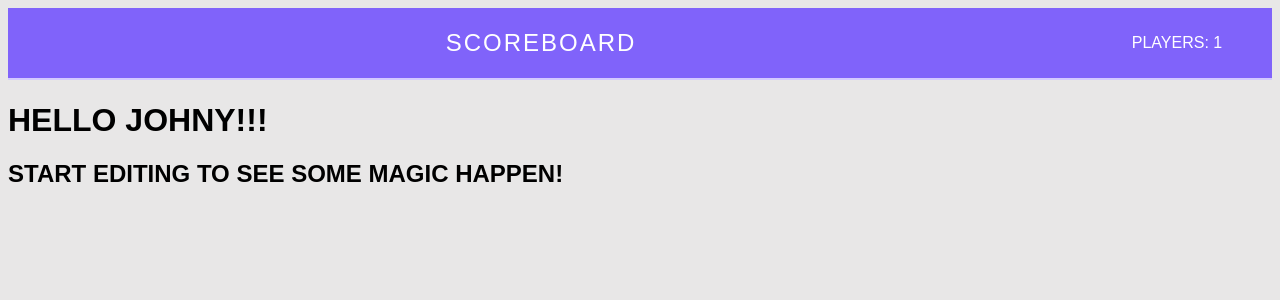
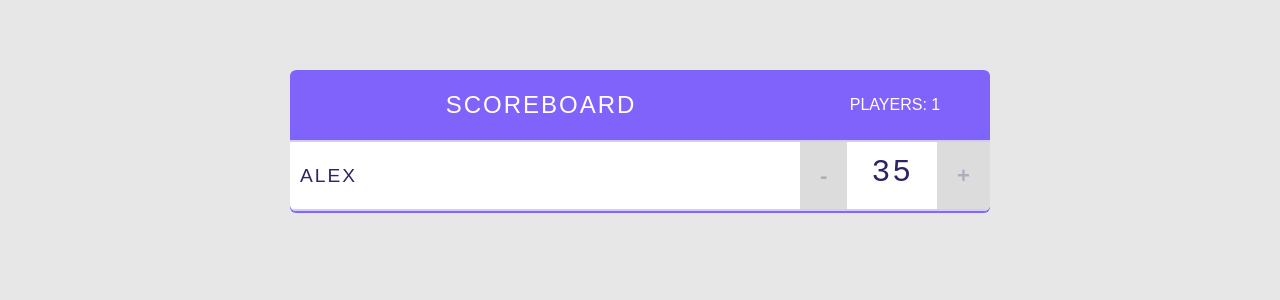
Before and after one commit to alekspanteli/test-react, a React (Create React App) app: page / in a window 1280 px wide. Shown: the top 300 px of the page. Built offline with nearby package versions, Linux system fonts and the light colour scheme.

Commit message:
Update App.js

```diff
--- a/src/App.js
+++ b/src/App.js
@@ -10,12 +10,37 @@
   );
 }
 
-export default function App() {
+const Counter = () => {
   return (
-    <div className="App">
+    <div className="counter">
+        <button className="counter-action decrement"> - </button>
+        <span className="counter-score">35</span>
+        <button className="counter-action increment"> + </button>
+    </div>
+  )
+}
+
+const Player = () => {
+  return (
+    <div className="player">
+      <span className="player-name">
+        Alex
+      </span>
+
+      <Counter />
+    </div>
+  )
+}
+
+
+const App = () => {
+  return (
+    <div className="scoreboard">
       <Header />
-      <h1>Hello Johny!!!</h1>
-      <h2>Start editing to see some magic happen!</h2>
+      <Player />
     </div>
   );
 }
+
+
+export default App;
```
